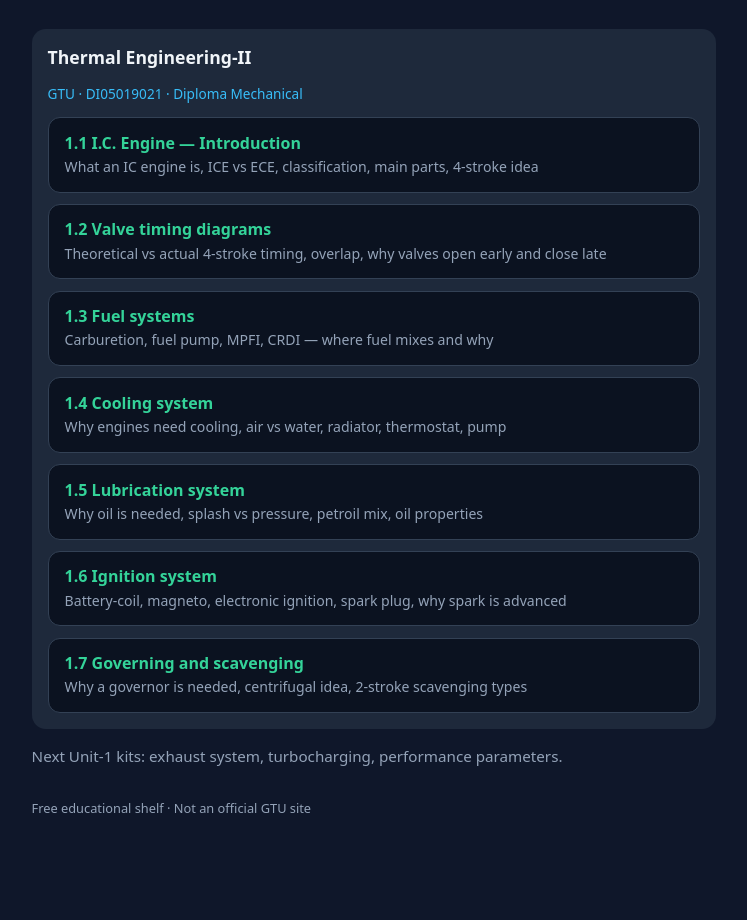
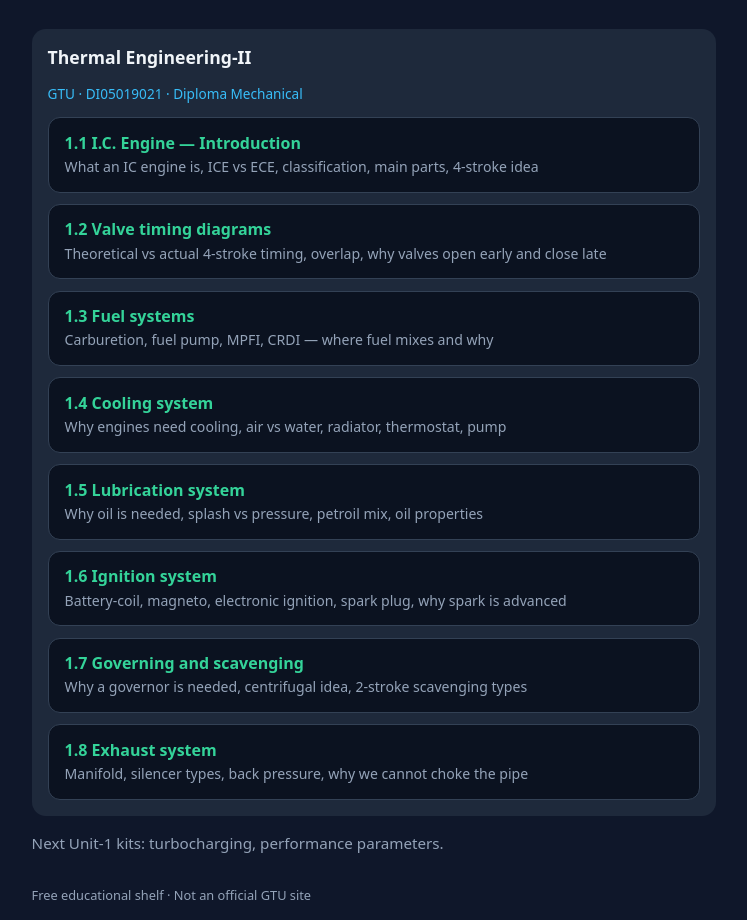
Before and after one commit to DevenPandya/student-labs, a plain HTML site: page index.html in a window 1280 px wide. Shown: the part 95-1015 px from the top of the page, without its empty margins (266-1013 px from the left). Before the commit the page ends 929 px from the top, so only its background shows below. Drawn offline with Linux system fonts and the light colour scheme.

Commit message:
Update index.html

```diff
--- a/index.html
+++ b/index.html
@@ -84,8 +84,12 @@
         <strong>1.7 Governing and scavenging</strong>
         <span>Why a governor is needed, centrifugal idea, 2-stroke scavenging types</span>
       </a>
+      <a class="kit" href="exhaust-system.html">
+        <strong>1.8 Exhaust system</strong>
+        <span>Manifold, silencer types, back pressure, why we cannot choke the pipe</span>
+      </a>
     </section>
-    <p class="sub">Next Unit-1 kits: exhaust system, turbocharging, performance parameters.</p>
+    <p class="sub">Next Unit-1 kits: turbocharging, performance parameters.</p>
   </main>
   <footer>Free educational shelf · Not an official GTU site</footer>
 </body>
```
